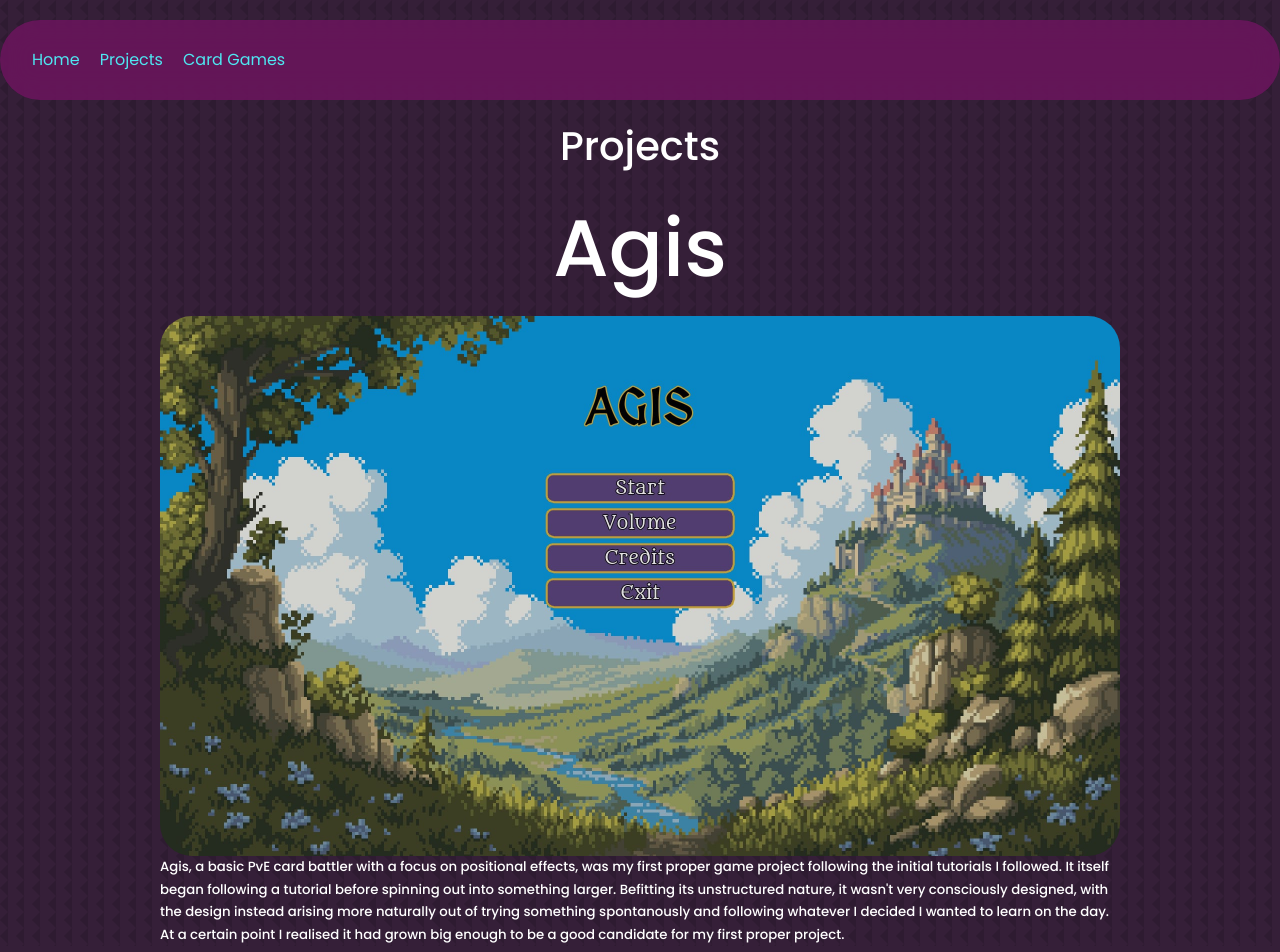
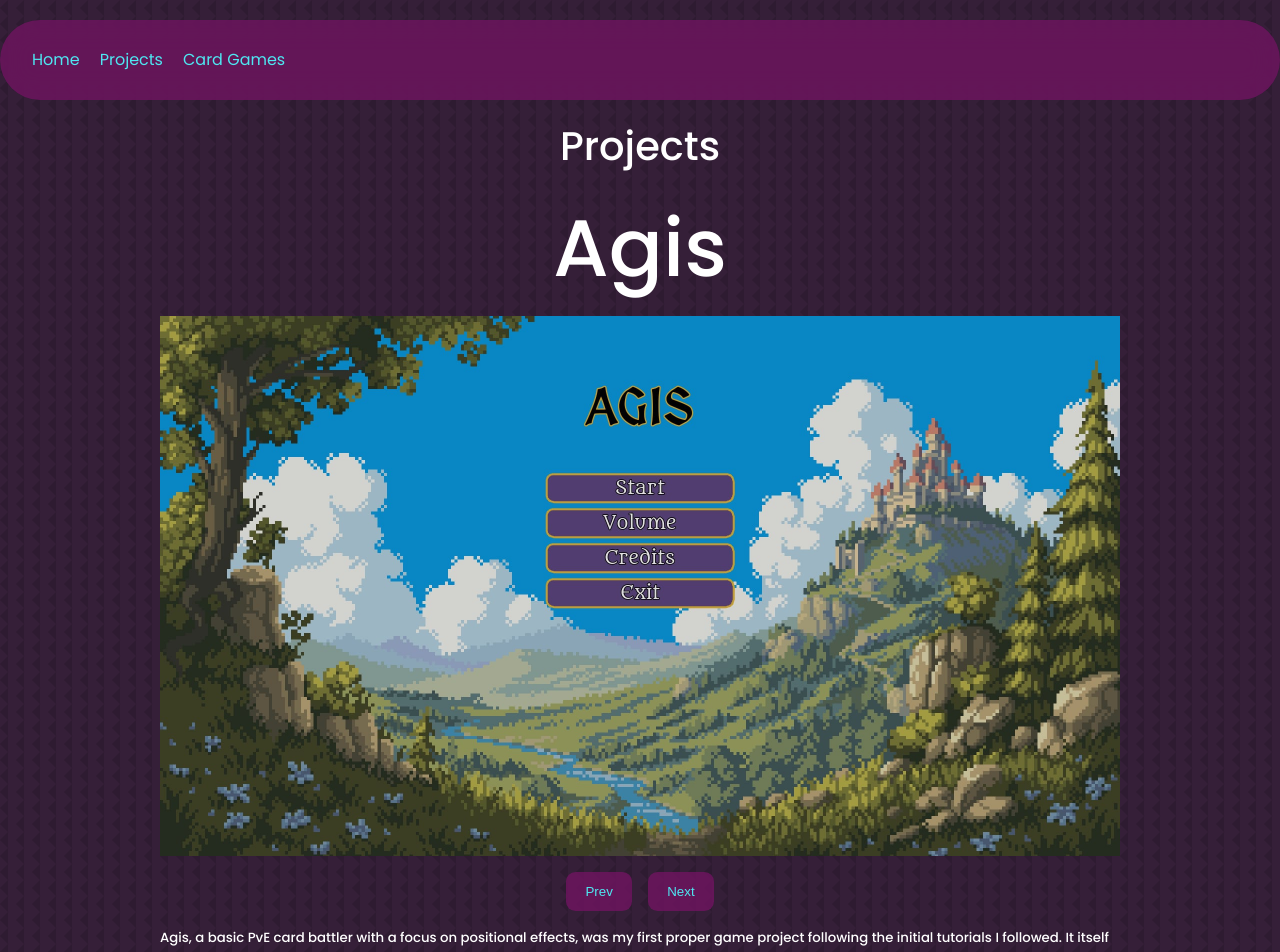
Before and after one commit to BenSchwartz96/gamedev_portfolio_site, a React (Vite) app: page /gamedev_portfolio_site/projects in a window 1280 px wide. Shown: the top 952 px of the page. Built offline with nearby package versions, Linux system fonts and the light colour scheme.

Commit message:
Added an image gallery to the Agis header section

```diff
--- a/src/components/common/navbar/navbar.css
+++ b/src/components/common/navbar/navbar.css
@@ -9,7 +9,7 @@
     z-index: 2;
 
     /* Navbar Styling & Visuals */
-    background: rgba(112, 21, 97, 0.8);
+    background: var(--color-ui-purple);
     /* background: rgba(179, 20, 126, 0.5); */
     border-radius: 3rem;
     backdrop-filter: blur(15px);
--- a/src/components/projects/agis/agis-intro/AgisIntro.jsx
+++ b/src/components/projects/agis/agis-intro/AgisIntro.jsx
@@ -1,14 +1,32 @@
 import './agis-intro.css'
+import { useState } from 'react'
 
+
+//Images
 import agis_main_menu from '../../../../assets/Agis/MainMenu.jpg'
+import agis_lvl_1 from '../../../../assets/Agis/Level1.jpg'
+import agis_lvl_4 from '../../../../assets/Agis/Level4.jpg'
+import agis_lvl_6 from '../../../../assets/Agis/Level6.jpg'
 
 const AgisIntro = () => {
+
+  const [currentImage, setCurrentImage] = useState(0)
+  const images = [agis_main_menu, agis_lvl_1, agis_lvl_4, agis_lvl_6]
+
+  const prev = () => setCurrentImage(currentImage === 0 ? 3 : currentImage - 1)
+  const next = () => setCurrentImage(currentImage === images.length - 1 ? 0 : currentImage + 1)
+
   return (
 
     <div className='container agis-intro__container'>
 
-        <div className='agis-intro__pic1'>
-            <img src={agis_main_menu} alt="Agis title screen" />
+        <div className='agis-intro__gallery'>
+            {/* <button></button> */}
+            <img src={images[currentImage]}/>
+        </div>
+        <div className='container agis-gallery-buttons__container'>
+            <button className='agis-gallery-button' onClick={prev}> Prev </button>
+            <button className='agis-gallery-button' onClick={next}> Next </button>
         </div>
 
         <div className='agis-intro__content-1'>
--- a/src/components/projects/agis/agis-intro/agis-intro.css
+++ b/src/components/projects/agis/agis-intro/agis-intro.css
@@ -6,3 +6,20 @@
   /* display: block; */
   /* margin: 0 auto; */
 }
+
+.agis-gallery-buttons__container {
+  display: flex;
+  justify-content: center;
+  gap: 1rem;
+  margin: 1rem auto;
+}
+
+.agis-gallery-button {
+  width: max-content;
+  display: inline-block;
+  color: var(--color-primary);
+  background: var(--color-ui-purple);
+  padding: 0.75rem 1.2rem;
+  border-radius: 0.6rem;
+  cursor: pointer;
+}
--- a/src/index.css
+++ b/src/index.css
@@ -14,6 +14,7 @@
   /* Setting color variables */
   --color-bg: #351f38;
   --color-bg-variant: #701561;
+  --color-ui-purple: rgba(112, 21, 97, 0.8);
   --color-primary: #4fe7f1;
   --color-primary-variant: rgba(77, 181, 255, 0.4);
   --color-secondary: #2c7f85;
```
